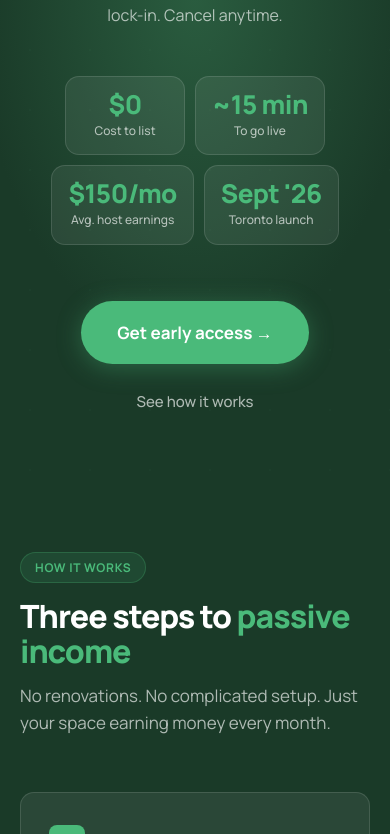
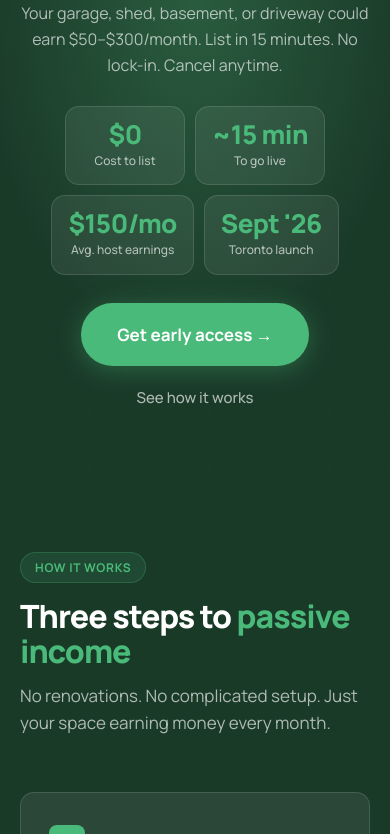
Before and after one commit to matthewshachar/spacenextdoor-landing, a plain HTML site: page index.html in a window 390 px wide. Shown: the part 340-1174 px from the top of the page. Drawn offline with Linux system fonts and the light colour scheme.

Commit message:
mobile update

```diff
--- a/index.html
+++ b/index.html
@@ -582,9 +582,12 @@
     .form-card { padding: 28px 20px; }
     footer { flex-direction: column; text-align: center; }
     .why-grid { grid-template-columns: 1fr; }
-    .hero { padding: 100px 20px 60px; }
-    .stats { gap: 10px; }
+    .hero { padding: 100px 20px 20px; }
+    .stats { gap: 10px; margin-bottom: 28px; }
     .stat { padding: 14px 16px; min-width: 120px; }
+    .hero p { margin-bottom: 28px; }
+    .hero-actions { margin-top: 0; }
+    .btn-secondary { padding: 12px 16px; }
   }
 
   /* ── STICKY MOBILE CTA ── */
@@ -762,7 +765,7 @@
 </section>
 
 <!-- HOW IT WORKS -->
-<section id="how-it-works">
+<section id="how-it-works" style="scroll-margin-top: 90px;">
   <div class="section">
     <div class="section-badge">How it works</div>
     <h2 class="section-title">Three steps to <span class="accent">passive income</span></h2>
```
